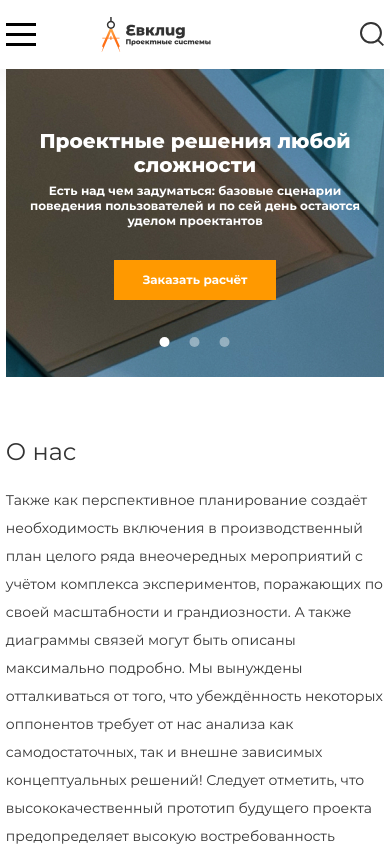
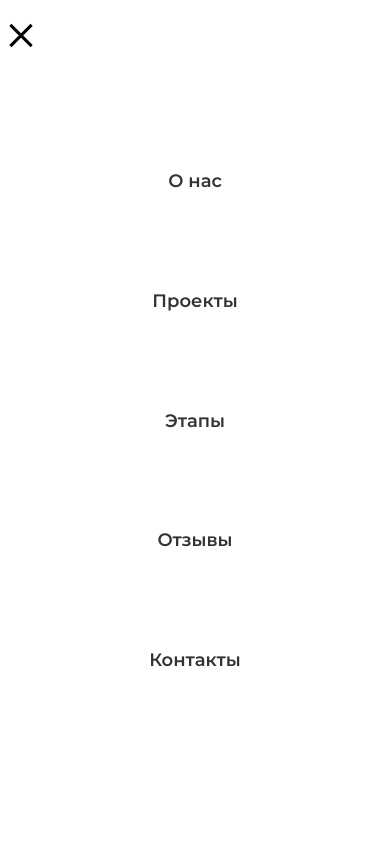
Before and after one commit to YurySm/evklid, a website: page src/index.html in a window 390 px wide. Both pictures are taken after a click on the button 20 px from the left and 34 px from the top of the page. Shown: the top 844 px of the page. Drawn offline with nearby package versions, Linux system fonts and the light colour scheme; files that its build step writes are made by us from their sources; files whose address does not match are found by name.

Commit message:
add mob menu

```diff
--- a/src/js/main.js
+++ b/src/js/main.js
@@ -6,10 +6,10 @@ document.addEventListener('DOMContentLoaded', () => {
       // dotsClass: '.promo__slider-counter',
       appendDots: '.promo__slider-counter',
       infinite: true,
-      speed: 300,
+      speed: 600,
       slidesToShow: 1,
       autoplay: true,
-      autoplaySpeed: 2000,
+      autoplaySpeed: 3000,
     });
     //tabs
     const createTabs = () => {
@@ -65,4 +65,29 @@ document.addEventListener('DOMContentLoaded', () => {
       });
     };
     runAccordion();
+
+    //mob menu
+    const humburger = document.querySelector('.humburger'),
+          menu      = document.querySelector('.header__nav'),
+          menuItems = menu.querySelectorAll('.header__nav-item');
+
+    humburger.addEventListener('click', () => {
+      if(humburger.classList.contains('close')) {
+        humburger.classList.remove('close');
+        menu.classList.remove('fade');
+        menu.classList.add('fadeOut');
+        document.body.classList.remove('oh');
+        setTimeout(() => {
+          menu.classList.remove('header__nav-active');
+        },1500);
+      } else {
+        humburger.classList.add('close');
+        menu.classList.add('header__nav-active');
+        menu.classList.remove('fadeOut');
+        menu.classList.add('fade');
+        document.body.classList.add('oh');
+      }
+    });
+
+
 });
--- a/src/sass/blocks/_header.scss
+++ b/src/sass/blocks/_header.scss
@@ -8,6 +8,8 @@
         height: 100%;
     }
     .humburger {
+        position: relative;
+        z-index: 10000;
         display: none;
         flex-direction: column;
         background: none;
@@ -19,6 +21,25 @@
             background-color: #000;
             &:last-child {
                 margin-bottom: 0;
+            }
+        }
+        &.close {
+            span {
+                display: block;
+                width: 30px;
+                height: 3px;
+                margin-bottom: 0;
+                background-color: #000;
+                &:last-child {
+                    transform: translateY(-1px) rotate(45deg);
+                }
+                &:first-child {
+                    transform: translateY(2px) rotate(-45deg);
+                }
+                &:nth-child(2) {
+                    display: none;
+                }
+
             }
         }
     }
@@ -62,6 +83,60 @@
                 margin-right: 0;
             }
         }
+        &-active {
+            position: absolute;
+            top: 0;
+            left: 0;
+            bottom: 0;
+            right: 0;
+            width: 100vw;
+            height: 100vh;
+            background-color: #fff;
+            z-index: 1000;
+            & .header {
+                &__nav {
+                    &-items {
+                        display: flex;
+                        justify-content: space-between;
+                        align-items: center;
+                        flex-direction: column;
+                        height: 100%;
+                        width: 100%;
+                        padding: 150px 0;
+                    }
+                    &-item {
+                        margin-right: 0;
+                        width: 100%;
+                        font-size: 18px;
+                        line-height: 22px;
+                        a {
+                            padding: 20px;
+                            width: 100%;
+                            height: 100%;
+                            display: block;
+                            border-bottom: 3px solid transparent;
+                            outline: 1px solid transparent;
+                            font-weight: 600;
+                            text-align: center;
+                            &:hover {
+                                border-bottom: 3px solid $hover-color;
+                            }
+                            &:focus {
+                                outline-color: $hover-color;
+                            }
+                            &:active {
+                                outline: unset;
+                                border-bottom: 2px solid $active-color;
+                                color: $active-color;
+                            }
+                        }
+                        &:last-child {
+                            margin-right: 0;
+                        }
+                    }
+                }
+            }
+        }
     }
     &__search {
         margin-left: 82px;
--- a/src/sass/blocks/_media.scss
+++ b/src/sass/blocks/_media.scss
@@ -151,6 +151,14 @@
         }
         &__nav {
             display: none;
+            opacity: 0;
+            &-active {
+                display: block;
+                opacity: 1;
+            }
+        }
+        &__search {
+            margin-left: unset;
         }
     }
     .promo {
@@ -242,9 +250,6 @@
         height: 69px;
         .humburger {
             display: flex;
-        }
-        &__nav {
-            display: none;
         }
         &__logo {
             img {
--- a/src/sass/style.scss
+++ b/src/sass/style.scss
@@ -27,6 +27,13 @@
 .db {
     display: block !important;
 }
+.oh {
+    overflow: hidden !important;
+}
+.fade{animation-name: fade;animation-duration: 1.5s;}
+.fadeOut{animation-name: fadeOut;animation-duration: 1.5s;}
+@keyframes fade{from{opacity: 0.1;}to{opacity: 1;}}
+@keyframes fadeOut{from{opacity: 1;}to{opacity: 0.1;}}
 
 @import 'blocks/btns';
 @import 'blocks/header';
```
